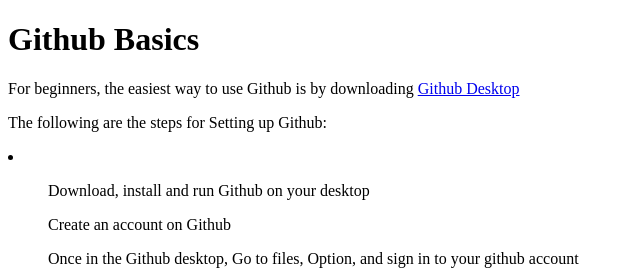
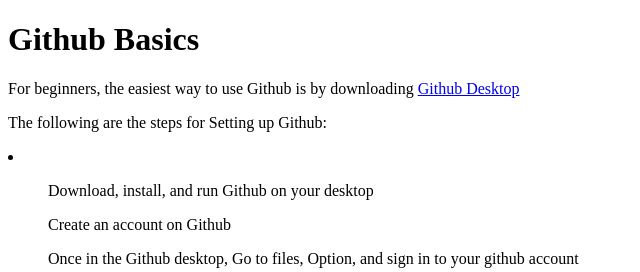
Before and after one commit to PriscahC/Github-Demo, a plain HTML site: page Index.html in a window 1280 px wide. Shown: the top 272 px of the page, 0-640 px from the left. Drawn offline with Linux system fonts and the light colour scheme.

Commit message:
Github in 5

```diff
--- a/Index.html
+++ b/Index.html
@@ -12,7 +12,7 @@
     <p>
         The following are the steps for Setting up Github:
         <li>
-            <ol>Download, install and run Github on your desktop</ol>
+            <ol>Download, install, and run Github on your desktop</ol>
             <ol>Create an account on Github</ol>
             <ol>Once in the Github desktop, Go to files, Option, and sign in to your github account</ol>
             <ol>Confirm that Git has your email and Username</ol>
```
